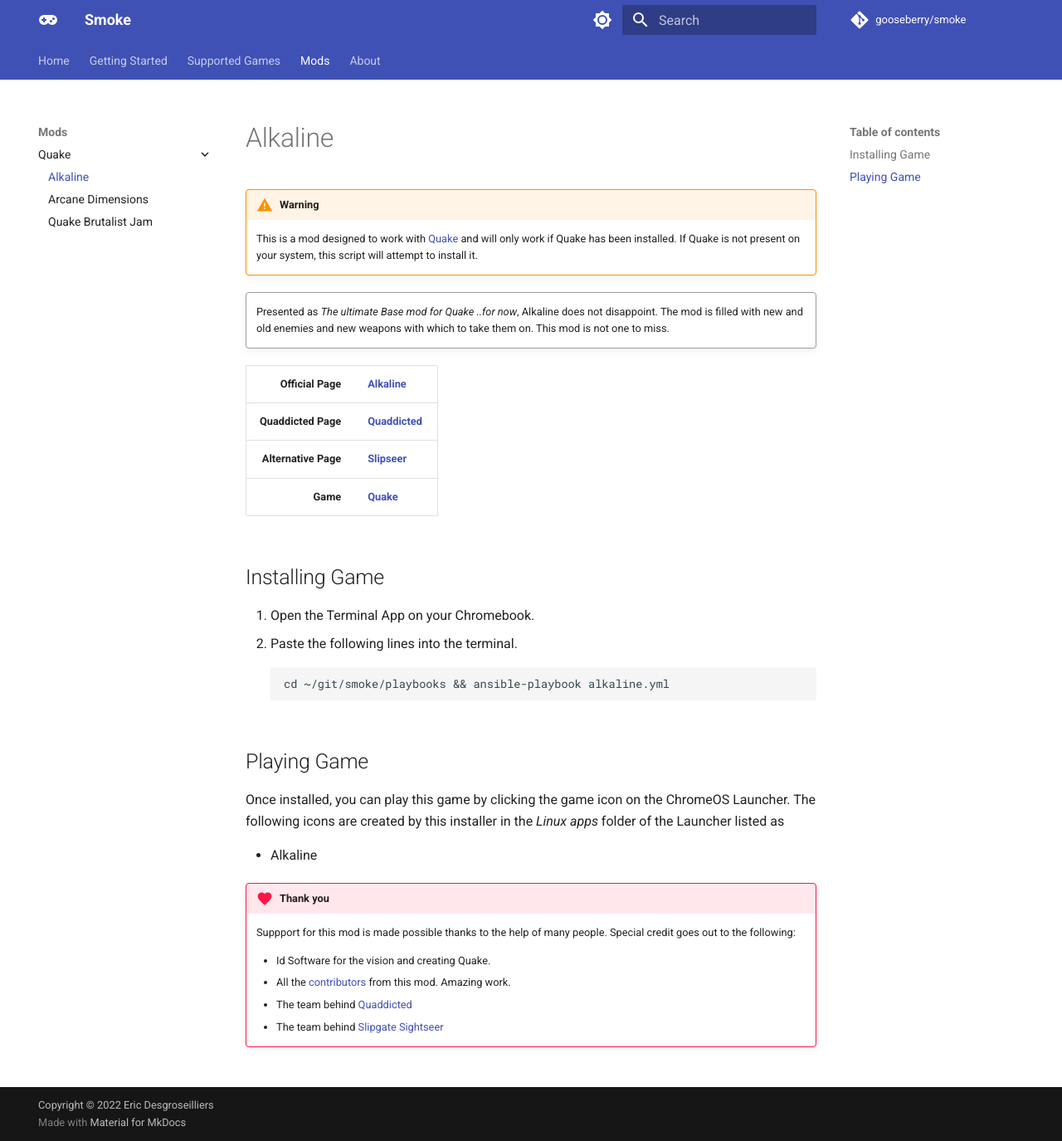
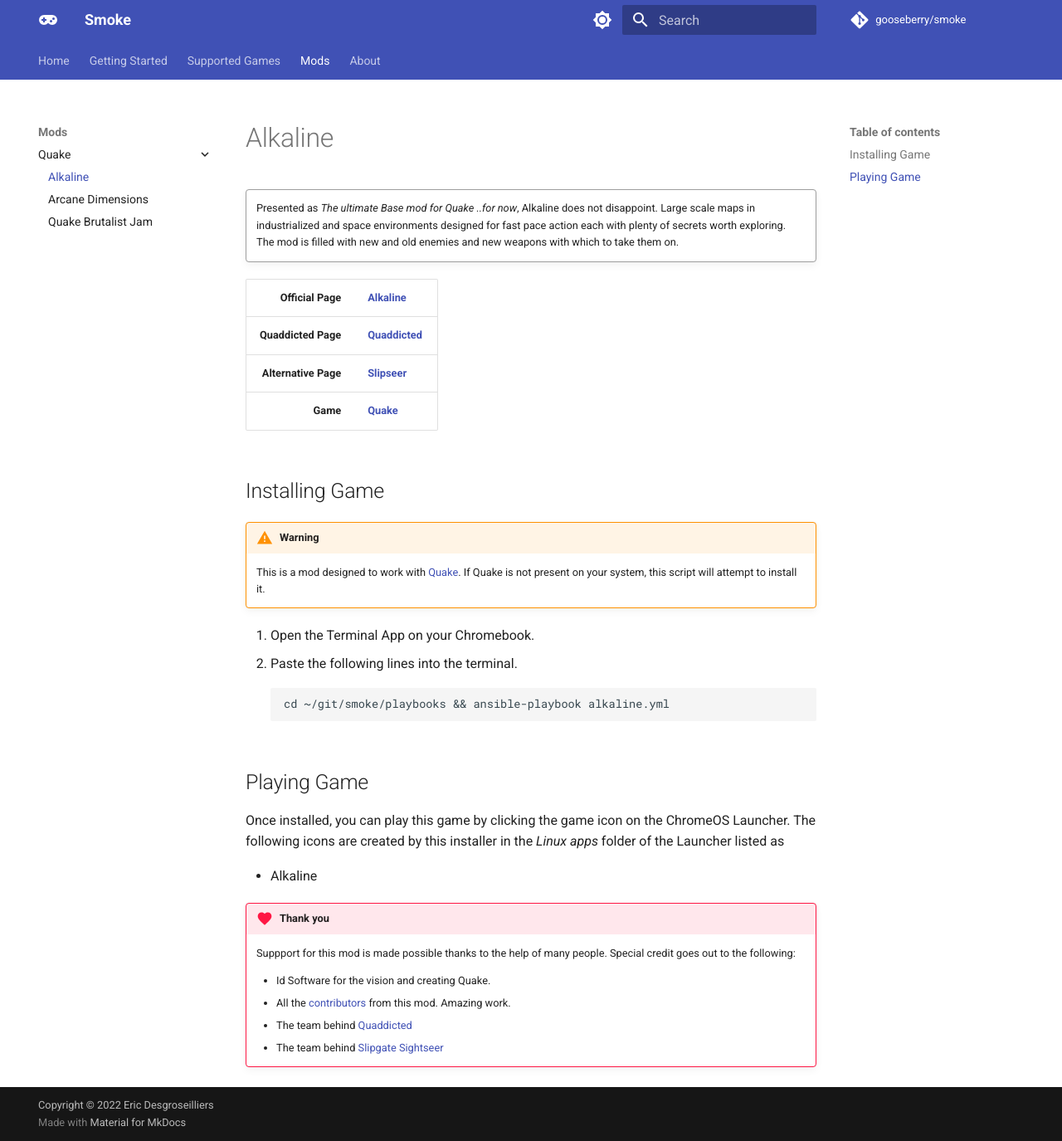
Before and after one commit to gooseberry/smoke, an MkDocs documentation site: the page built from docs/mods/alkaline.md, in a window 1280 px wide and 1375 px high. Shown: the whole window at 83% size. Built offline with MkDocs 1.6.1 and Material for MkDocs 9.7.7, drawn with Linux system fonts in a browser that asks for light colours; comment, search, counter and statistics services are not loaded.

Commit message:
Moved warning to install instructions

```diff
--- a/docs/mods/alkaline.md
+++ b/docs/mods/alkaline.md
@@ -1,12 +1,8 @@
 # Alkaline
-
-!!! Warning
-
-    This is a mod designed to work with [Quake](quake.md) and will only work if Quake has been installed.  If Quake is not present on your system, this script will attempt to install it.
 
 !!! Quote ""
 
-    Presented as *The ultimate Base mod for Quake  ..for now*, Alkaline does not disappoint.  The mod is filled with new and old enemies and new weapons with which to take them on.  This mod is not one to miss.
+    Presented as *The ultimate Base mod for Quake  ..for now*, Alkaline does not disappoint.  Large scale maps in industrialized and space environments designed for fast pace action each with plenty of secrets worth exploring.  The mod is filled with new and old enemies and new weapons with which to take them on.
 
 | Official Page | [Alkaline](https://alkalinequake.wordpress.com/) |
 |--:|:--|
@@ -15,6 +11,11 @@
 | **Game** | **[Quake](quake.md)** |
 
 ## Installing Game
+
+!!! Warning
+
+    This is a mod designed to work with [Quake](quake.md).  If Quake is not present on your system, this script will attempt to install it.
+
 1. Open the Terminal App on your Chromebook.
 1. Paste the following lines into the terminal.
 
```
Also changed, not shown: docs/mods/arcane-dimensions.md (+5 -4 lines), docs/mods/quake-brutalist-jam.md (+5 -4 lines).
